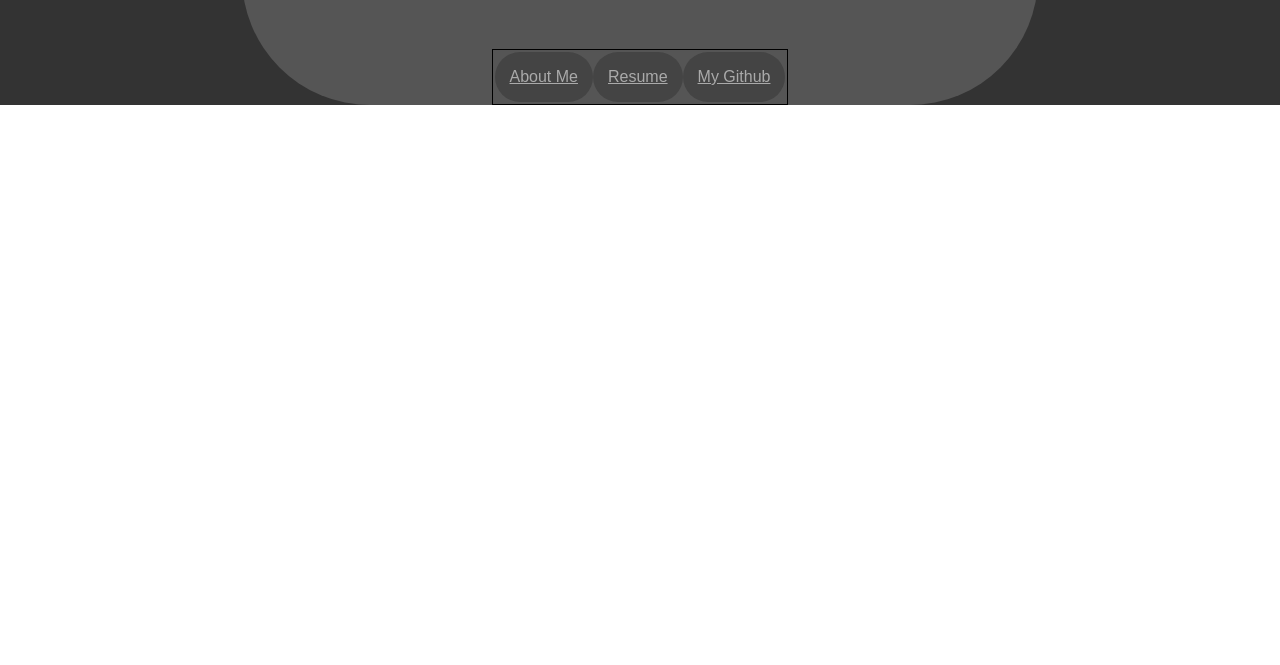
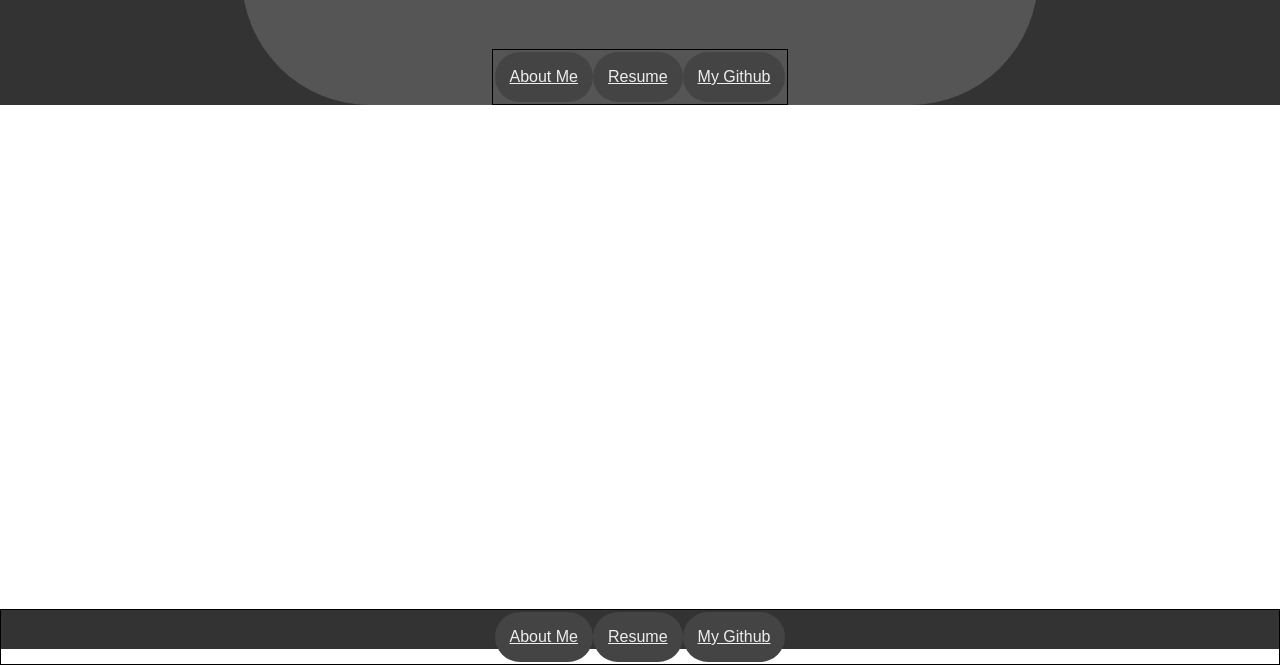
Before and after one commit to Jake0Tron/react-personal, a React app: page / in a window 1280 px wide. Shown: the part 151-816 px from the top of the page. Built offline with nearby package versions, Linux system fonts and the light colour scheme.

Commit message:
seperated menu section into its own component, will look at tansclusion

```diff
--- a/public/index.html
+++ b/public/index.html
@@ -25,8 +25,9 @@
     <noscript>
       You need to enable JavaScript to run this app.
     </noscript>
-    <Header></Header>
     <div id="header"></div>
+
+    <div id="footer"></div>
     <!--
       This HTML file is a template.
       If you open it directly in the browser, you will see an empty page.
--- /dev/null
+++ b/src/components/footer/footer.css
@@ -0,0 +1,8 @@
+.Footer{
+  background-color: #333;
+  position: absolute;
+  width: 100%;
+  height:2.5em;
+  bottom:0;
+  text-align: center;
+}
--- /dev/null
+++ b/src/components/footer/footer.js
@@ -0,0 +1,15 @@
+import React, { Component } from 'react';
+import './footer.css';
+import NavMenu from '../navMenu/navMenu';
+
+class Footer extends Component {
+  render() {
+    return (
+      <div className="Footer">
+         <NavMenu></NavMenu>
+      </div>
+    );
+  }
+}
+
+export default Footer;
--- a/src/components/header/header.css
+++ b/src/components/header/header.css
@@ -1,6 +1,6 @@
 .Header {
     text-align: center;
-    width: auto;
+    width: 100%;
     display: block;
     background-color: #333;
   }
@@ -44,10 +44,7 @@
 
   }
 
-  .Header-button-row{
-    border: 1px solid black;
-    padding: 2px;
-  }
+
 
   @keyframes spin-clockwise {
     from { transform: rotate(0deg); }
--- a/src/components/header/header.js
+++ b/src/components/header/header.js
@@ -1,7 +1,7 @@
 import React, { Component } from 'react';
 import logo from '../../res/img/facehole_circle_gap_lowAlpha.png';
 import './header.css';
-import MenuButton from '../menuButton/menuButton';
+import NavMenu from '../navMenu/navMenu';
 
 class Header extends Component {
   render() {
@@ -12,13 +12,7 @@ class Header extends Component {
             <img src={logo} className="Header-logo" alt="logo" />
             <h1 className="Header-title">Jake Deacon</h1>
           </header>
-          <div className="Header-button-row">
-          {/* TODO add these pages in */}
-            <MenuButton link="about-me.html">About Me</MenuButton>
-            <MenuButton link="resume.html">Resume</MenuButton>
-            <MenuButton link="https://github.com/Jake0Tron/">My Github</MenuButton>
-            {/* TODO: Set up a dropdown menu component */}
-          </div>
+          <NavMenu></NavMenu>
         </div>
       </div>
     );
--- a/src/components/menuButton/menuButton.css
+++ b/src/components/menuButton/menuButton.css
@@ -12,10 +12,10 @@
 }
 
 a {
-    color: #aaa;
+    color: #eee;
     transition: all 0.125s ease-in-out;
 }
 
 a:hover {
-    color: #333;
+    color: #111;
 }
--- a/src/components/menuButton/menuButton.js
+++ b/src/components/menuButton/menuButton.js
@@ -1,5 +1,6 @@
 import React, { Component } from 'react';
 import './menuButton.css';
+
 
 class MenuButton extends Component {
     render() {
--- /dev/null
+++ b/src/components/navMenu/navMenu.css
@@ -0,0 +1,7 @@
+.NavMenu{
+
+}
+.Header-button-row{
+  border: 1px solid black;
+  padding: 2px;
+}
--- /dev/null
+++ b/src/components/navMenu/navMenu.js
@@ -0,0 +1,21 @@
+import React, { Component } from 'react';
+import './navMenu.css';
+import MenuButton from '../menuButton/menuButton';
+
+class NavMenu extends Component {
+  render() {
+    return (
+      <div className="navMenu">
+         <div className="Header-button-row">
+          {/* TODO add these pages in */}
+            <MenuButton link="about-me.html">About Me</MenuButton>
+            <MenuButton link="resume.html">Resume</MenuButton>
+            <MenuButton link="https://github.com/Jake0Tron/">My Github</MenuButton>
+            {/* TODO: Set up a dropdown menu component */}
+          </div>
+      </div>
+    );
+ }
+}
+
+export default NavMenu;
--- a/src/index.js
+++ b/src/index.js
@@ -2,8 +2,9 @@ import React from 'react';
 import ReactDOM from 'react-dom';
 import './index.css';
 import Header from './components/header/header.js';
+import Footer from './components/footer/footer.js';
 import registerServiceWorker from './registerServiceWorker';
 
 ReactDOM.render(<Header />, document.getElementById('header'));
-
+ReactDOM.render(<Footer />, document.getElementById('footer'));
 registerServiceWorker();
```
Also changed, not shown: src/components/footer/footer.test.js (added, +9 -0 lines), public/manifest.json.
